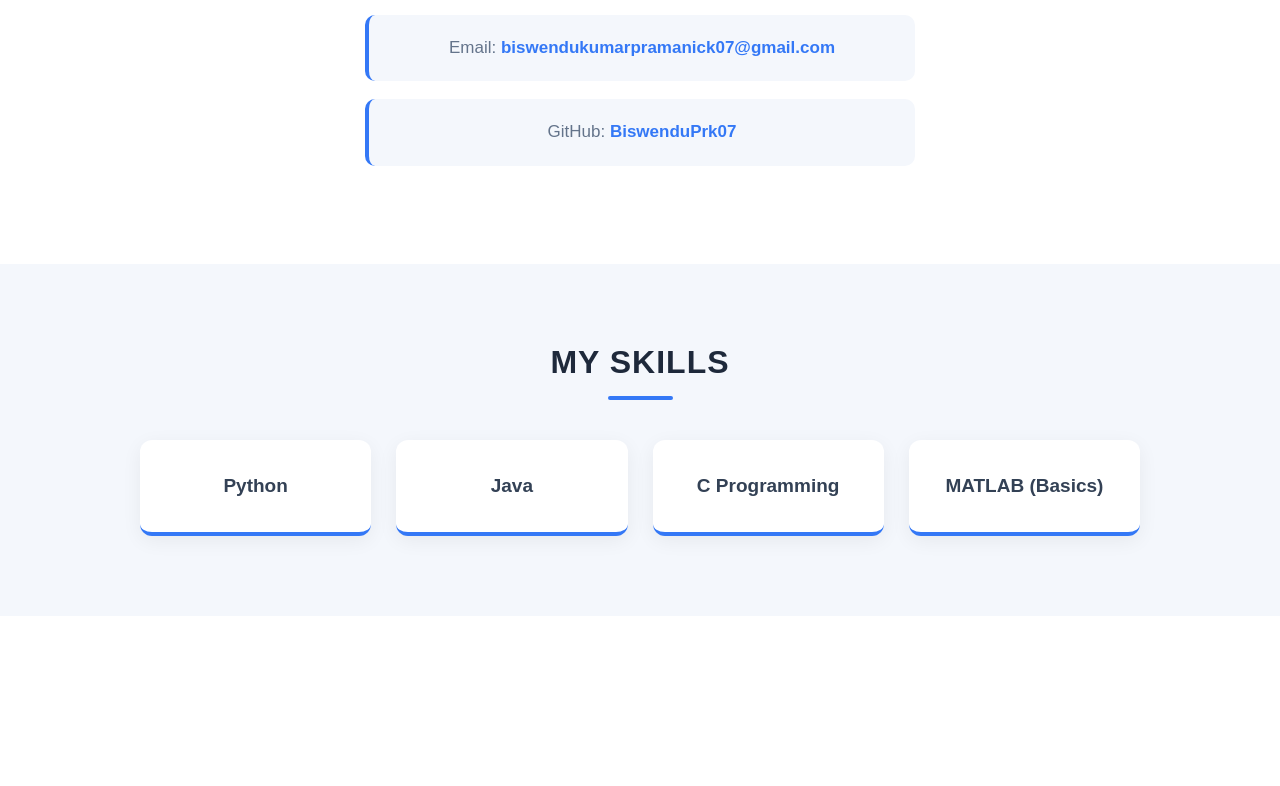
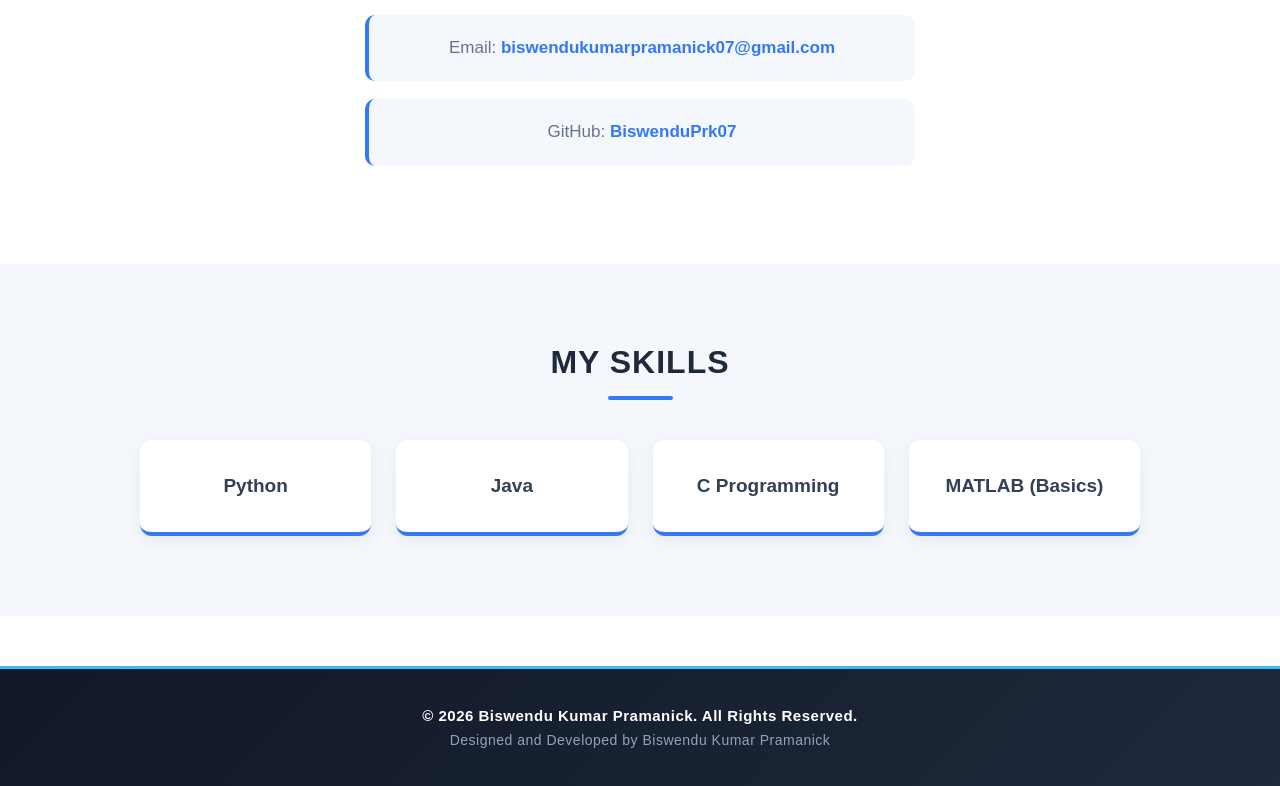
Before and after one commit to BiswenduKPrk07/CODSOFT_TASKNO1, a plain HTML site: page index.html in a window 1280 px wide. Shown: the part 1234-2020 px from the top of the page. Before the commit the page ends 1850 px from the top, so only its background shows below. Drawn offline with Linux system fonts and the light colour scheme.

Commit message:
Improved portfolio footer styling

```diff
--- a/index.html
+++ b/index.html
@@ -104,5 +104,10 @@
 
 
 
+<footer>
+    <p>© 2026 Biswendu Kumar Pramanick. All Rights Reserved.</p>
+    <p>Designed and Developed by Biswendu Kumar Pramanick</p>
+</footer>
+
 </body>
 </html>
--- a/style.css
+++ b/style.css
@@ -226,3 +226,28 @@ nav a {
         grid-template-columns: 1fr;
     }
 }
+
+/* Professional Footer */
+footer {
+    background: linear-gradient(135deg, #111827, #1e293b);
+    color: #ffffff;
+    text-align: center;
+    padding: 30px 15px;
+    margin-top: 50px;
+    border-top: 3px solid #38bdf8;
+}
+
+footer p {
+    margin: 8px 0;
+    font-size: 14px;
+    letter-spacing: 0.5px;
+}
+
+footer p:first-child {
+    font-weight: 600;
+    font-size: 15px;
+}
+
+footer p:last-child {
+    color: #94a3b8;
+}
```
